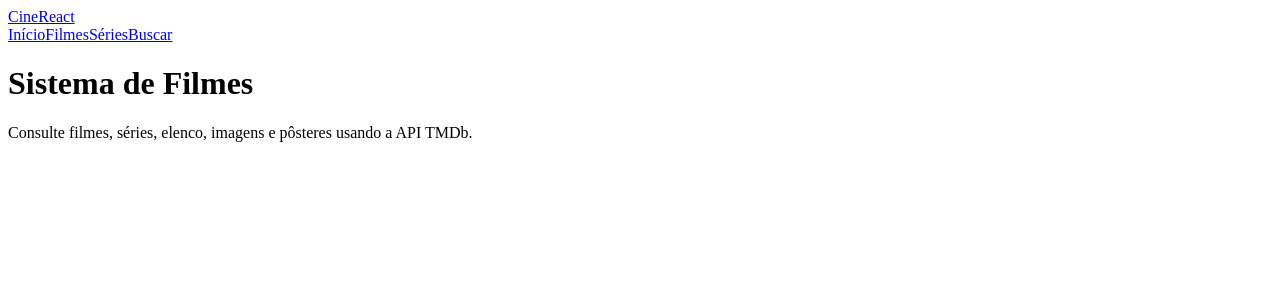
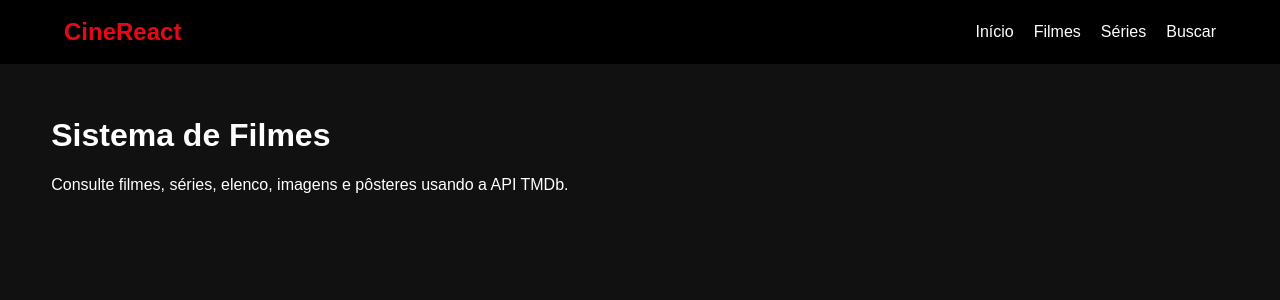
Before and after one commit to leonardoxaviercf/projeto-cinema, a React (Vite) app: page / in a window 1280 px wide. Shown: the top 300 px of the page. Built offline with nearby package versions, Linux system fonts and the light colour scheme.

Commit message:
feat: adiciona estilos base da aplicação

```diff
--- a/src/index.css
+++ b/src/index.css
@@ -0,0 +1,41 @@
+* {
+  box-sizing: border-box;
+}
+
+body {
+  margin: 0;
+  background: #111;
+  color: #fff;
+  font-family: Arial, Helvetica, sans-serif;
+}
+
+a {
+  color: inherit;
+  text-decoration: none;
+}
+
+.container {
+  width: min(1200px, 92%);
+  margin: 0 auto;
+  padding: 32px 0;
+}
+
+.navbar {
+  width: 100%;
+  padding: 18px 5%;
+  background: #000;
+  display: flex;
+  justify-content: space-between;
+  align-items: center;
+}
+
+.logo {
+  font-size: 1.5rem;
+  font-weight: bold;
+  color: #e50914;
+}
+
+.navbar nav {
+  display: flex;
+  gap: 20px;
+}
```
